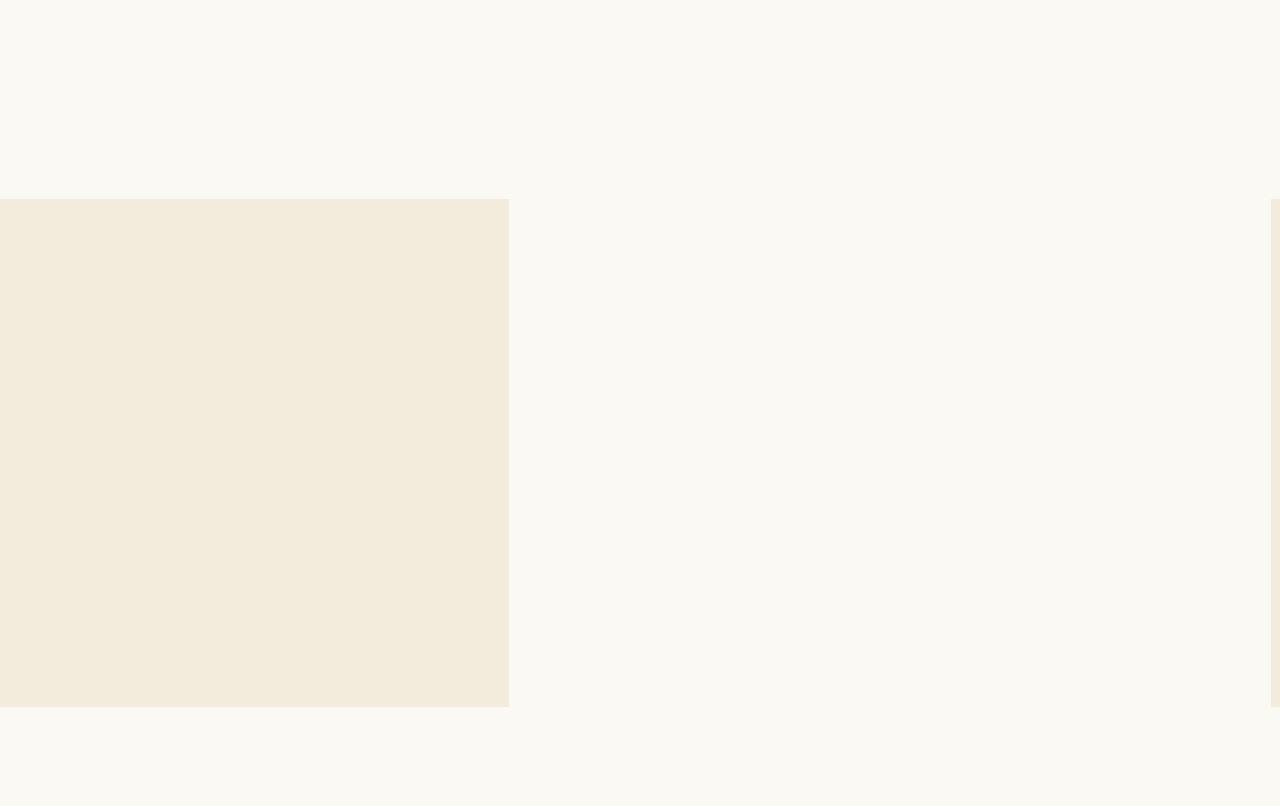
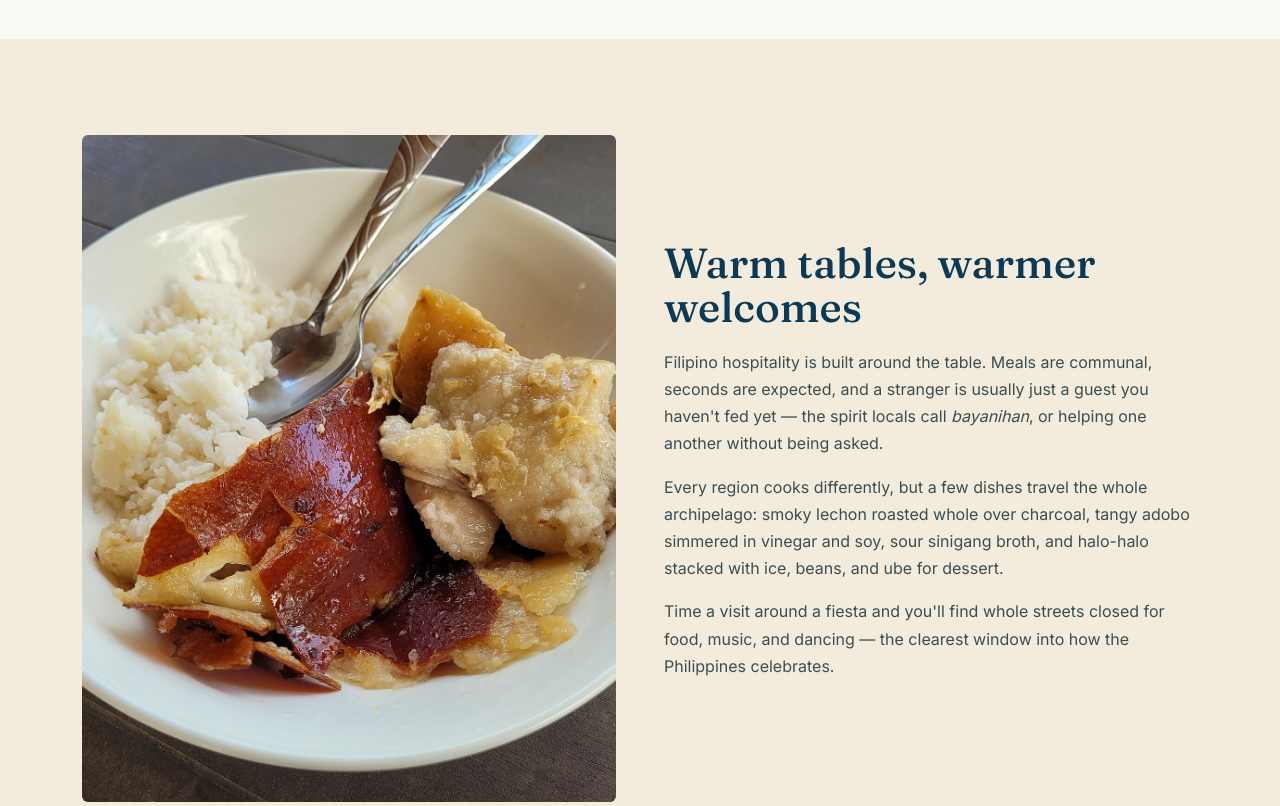
Before and after one commit to EnriqueD16/Landingpage, a plain HTML site: page index.html in a window 1280 px wide. Shown: the part 1580-2386 px from the top of the page. Drawn offline with nearby package versions, Linux system fonts and the light colour scheme; files whose address does not match are found by name.

Commit message:
Update index.html

```diff
--- a/index.html
+++ b/index.html
@@ -73,7 +73,7 @@
   </header>
 
 
-  <!-- Destinations -->
+
   <section class="section" id="destinations">
     <div class="container">
 
@@ -90,7 +90,7 @@
 
       <div class="row g-3">
 
-        <!-- Palawan -->
+
         <div class="col-12 col-lg-4">
           <div class="destination-card palawan">
 
@@ -110,7 +110,7 @@
         <div class="col-12 col-lg-8">
           <div class="row g-3">
 
-            <!-- Boracay -->
+
             <div class="col-12 col-md-6">
               <div class="destination-card boracay">
 
@@ -144,7 +144,7 @@
             </div>
 
 
-            <!-- Siargao -->
+
             <div class="col-12">
               <div class="destination-card siargao">
 
@@ -179,7 +179,7 @@
           <div class="culture-image">
 
             <img
-              src="image/lechon.jpg"
+              src="img/lechon.jpg"
               alt="Filipino lechon served with rice"
             >
 
```
